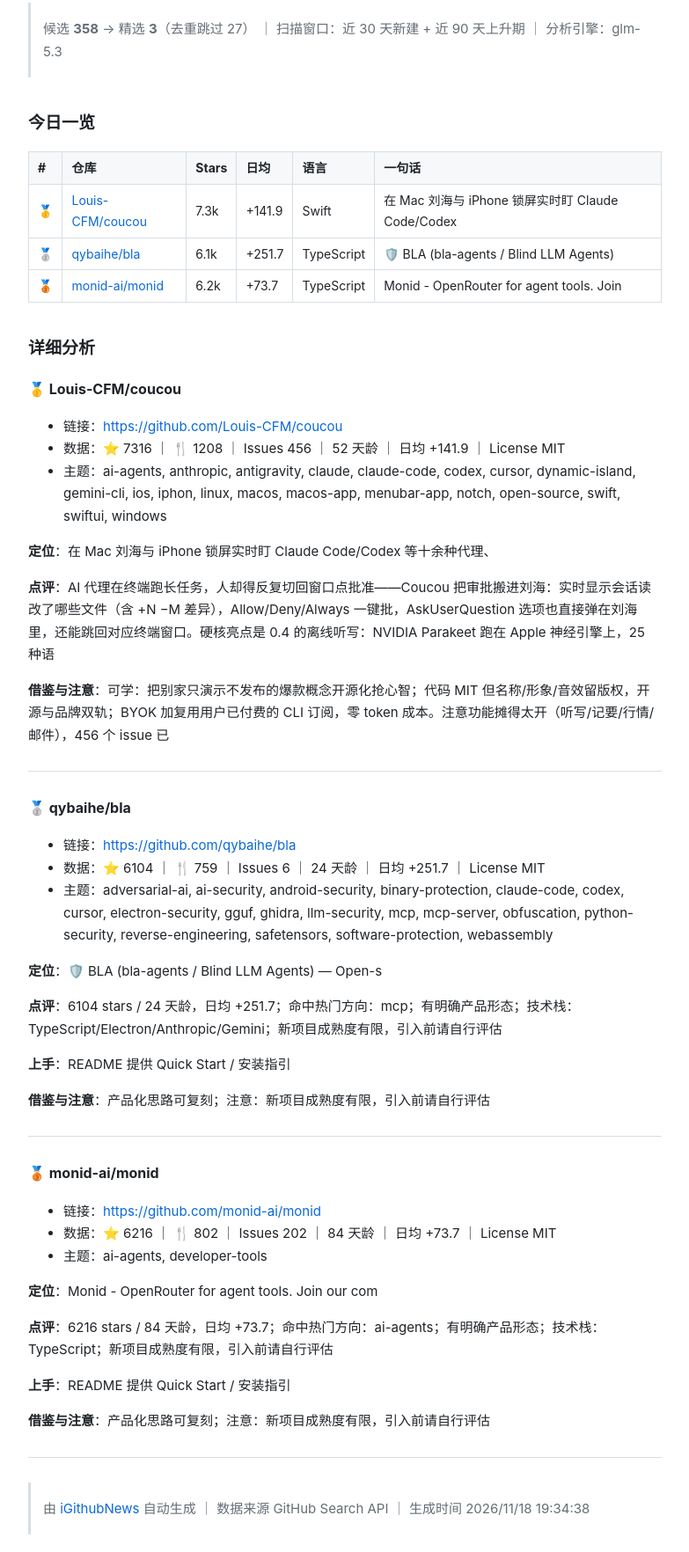
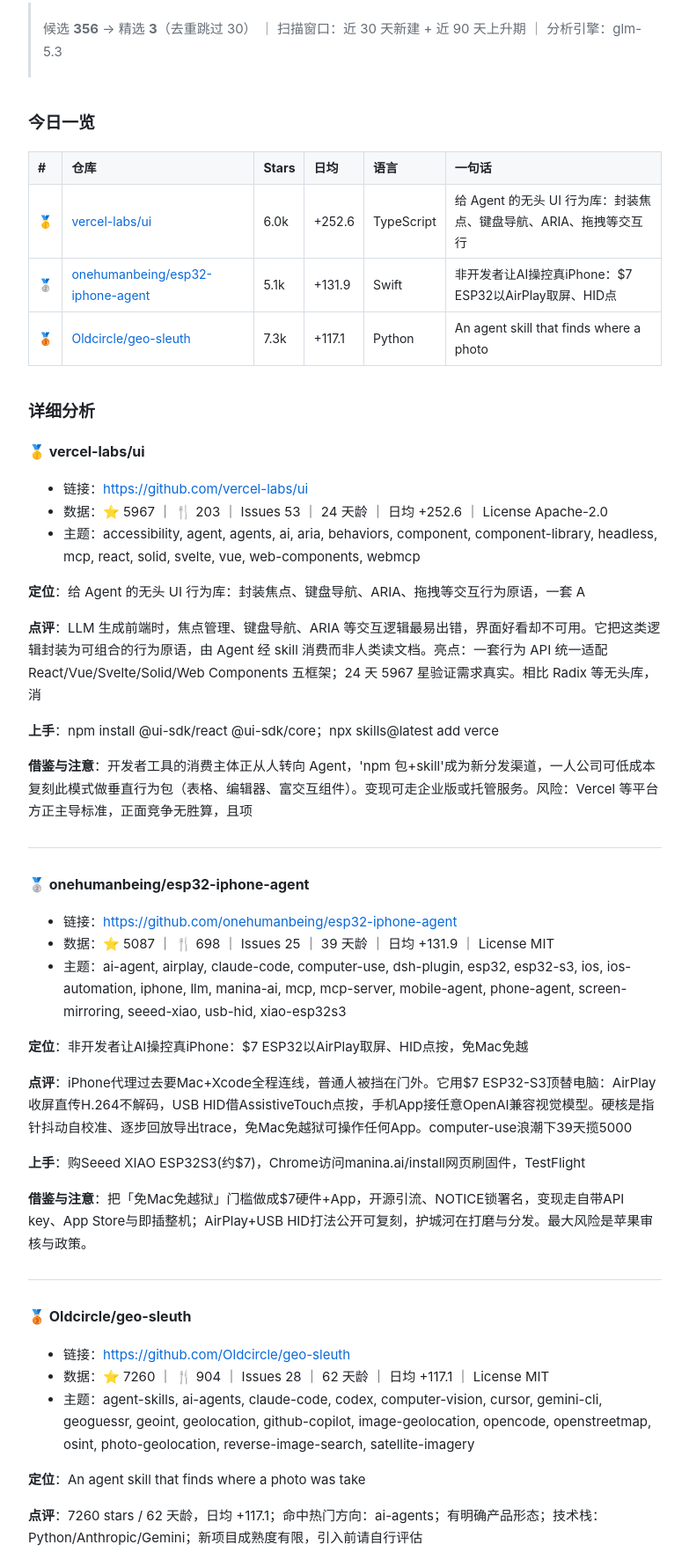
Before and after one commit to coolyi/ai-github-news, a plain HTML site: page index.html in a window 1280 px wide. Shown: the part 407-2171 px from the top of the page at 88% size, without its empty margins (248-1031 px from the left). Drawn offline with Linux system fonts and the light colour scheme.

Commit message:
发布 2026-11-19 日报 [skip ci]

```diff
--- a/index.html
+++ b/index.html
@@ -1,7 +1,7 @@
 <!doctype html>
 <html lang="zh-CN"><head>
 <meta charset="utf-8"><meta name="viewport" content="width=device-width,initial-scale=1">
-<title>GitHub AI 应用日报 · 2026年11月18日</title>
+<title>GitHub AI 应用日报 · 2026年11月19日</title>
 <style>
 :root { --fg:#1f2328; --muted:#656d76; --border:#d8dee4; --bg:#fff; --card:#f6f8fa; --accent:#0969da; }
 @media (prefers-color-scheme: dark) {
@@ -35,14 +35,14 @@ footer.site { margin-top:48px; color:var(--muted); font-size:13px; border-top:1p
 </head><body><main>
 <header class="site">
   <div class="kicker">iGithubNews · 每日 GitHub AI 新星榜</div>
-  <h1>2026年11月18日</h1>
-  <div class="sub">星期三 · Top 10 新兴 AI 应用 · 12 维度结构化分析</div>
+  <h1>2026年11月19日</h1>
+  <div class="sub">星期四 · Top 10 新兴 AI 应用 · 12 维度结构化分析</div>
 </header>
-<nav class="archive"><h2>往期归档</h2><ul><li><a href="./2026-11-18.html">2026年11月18日</a>　👈 今日</li>
+<nav class="archive"><h2>往期归档</h2><ul><li><a href="./2026-11-18.html">2026年11月18日</a></li>
 <li><a href="./2026-11-17.html">2026年11月17日</a></li></ul></nav>
-<article><h1>GitHub AI 应用日报 · 2026-11-18</h1>
+<article><h1>GitHub AI 应用日报 · 2026-11-19</h1>
 <blockquote>
-<p>候选 <strong>358</strong> → 精选 <strong>3</strong>（去重跳过 27） ｜ 扫描窗口：近 30 天新建 + 近 90 天上升期 ｜ 分析引擎：glm-5.3</p>
+<p>候选 <strong>356</strong> → 精选 <strong>3</strong>（去重跳过 30） ｜ 扫描窗口：近 30 天新建 + 近 90 天上升期 ｜ 分析引擎：glm-5.3</p>
 </blockquote>
 <h2>今日一览</h2>
 <table>
@@ -58,64 +58,65 @@ footer.site { margin-top:48px; color:var(--muted); font-size:13px; border-top:1p
 </thead>
 <tbody><tr>
 <td>🥇</td>
-<td><a href="https://github.com/Louis-CFM/coucou">Louis-CFM/coucou</a></td>
-<td>7.3k</td>
-<td>+141.9</td>
-<td>Swift</td>
-<td>在 Mac 刘海与 iPhone 锁屏实时盯 Claude Code/Codex</td>
+<td><a href="https://github.com/vercel-labs/ui">vercel-labs/ui</a></td>
+<td>6.0k</td>
+<td>+252.6</td>
+<td>TypeScript</td>
+<td>给 Agent 的无头 UI 行为库：封装焦点、键盘导航、ARIA、拖拽等交互行</td>
 </tr>
 <tr>
 <td>🥈</td>
-<td><a href="https://github.com/qybaihe/bla">qybaihe/bla</a></td>
-<td>6.1k</td>
-<td>+251.7</td>
-<td>TypeScript</td>
-<td>🛡️ BLA (bla-agents / Blind LLM Agents)</td>
+<td><a href="https://github.com/onehumanbeing/esp32-iphone-agent">onehumanbeing/esp32-iphone-agent</a></td>
+<td>5.1k</td>
+<td>+131.9</td>
+<td>Swift</td>
+<td>非开发者让AI操控真iPhone：$7 ESP32以AirPlay取屏、HID点</td>
 </tr>
 <tr>
 <td>🥉</td>
-<td><a href="https://github.com/monid-ai/monid">monid-ai/monid</a></td>
-<td>6.2k</td>
-<td>+73.7</td>
-<td>TypeScript</td>
-<td>Monid - OpenRouter for agent tools. Join</td>
+<td><a href="https://github.com/Oldcircle/geo-sleuth">Oldcircle/geo-sleuth</a></td>
+<td>7.3k</td>
+<td>+117.1</td>
+<td>Python</td>
+<td>An agent skill that finds where a photo</td>
 </tr>
 </tbody></table>
 <h2>详细分析</h2>
-<h3>🥇 Louis-CFM/coucou</h3>
+<h3>🥇 vercel-labs/ui</h3>
 <ul>
-<li>链接：<a href="https://github.com/Louis-CFM/coucou">https://github.com/Louis-CFM/coucou</a></li>
-<li>数据：⭐ 7316 ｜ 🍴 1208 ｜ Issues 456 ｜ 52 天龄 ｜ 日均 +141.9 ｜ License MIT</li>
-<li>主题：ai-agents, anthropic, antigravity, claude, claude-code, codex, cursor, dynamic-island, gemini-cli, ios, iphon, linux, macos, macos-app, menubar-app, notch, open-source, swift, swiftui, windows</li>
+<li>链接：<a href="https://github.com/vercel-labs/ui">https://github.com/vercel-labs/ui</a></li>
+<li>数据：⭐ 5967 ｜ 🍴 203 ｜ Issues 53 ｜ 24 天龄 ｜ 日均 +252.6 ｜ License Apache-2.0</li>
+<li>主题：accessibility, agent, agents, ai, aria, behaviors, component, component-library, headless, mcp, react, solid, svelte, vue, web-components, webmcp</li>
 </ul>
-<p><strong>定位</strong>：在 Mac 刘海与 iPhone 锁屏实时盯 Claude Code/Codex 等十余种代理、</p>
-<p><strong>点评</strong>：AI 代理在终端跑长任务，人却得反复切回窗口点批准——Coucou 把审批搬进刘海：实时显示会话读改了哪些文件（含 +N −M 差异），Allow/Deny/Always 一键批，AskUserQuestion 选项也直接弹在刘海里，还能跳回对应终端窗口。硬核亮点是 0.4 的离线听写：NVIDIA Parakeet 跑在 Apple 神经引擎上，25 种语</p>
-<p><strong>借鉴与注意</strong>：可学：把别家只演示不发布的爆款概念开源化抢心智；代码 MIT 但名称/形象/音效留版权，开源与品牌双轨；BYOK 加复用用户已付费的 CLI 订阅，零 token 成本。注意功能摊得太开（听写/记要/行情/邮件），456 个 issue 已</p>
+<p><strong>定位</strong>：给 Agent 的无头 UI 行为库：封装焦点、键盘导航、ARIA、拖拽等交互行为原语，一套 A</p>
+<p><strong>点评</strong>：LLM 生成前端时，焦点管理、键盘导航、ARIA 等交互逻辑最易出错，界面好看却不可用。它把这类逻辑封装为可组合的行为原语，由 Agent 经 skill 消费而非人类读文档。亮点：一套行为 API 统一适配 React/Vue/Svelte/Solid/Web Components 五框架；24 天 5967 星验证需求真实。相比 Radix 等无头库，消</p>
+<p><strong>上手</strong>：npm install @ui-sdk/react @ui-sdk/core；npx skills@latest add verce</p>
+<p><strong>借鉴与注意</strong>：开发者工具的消费主体正从人转向 Agent，&#39;npm 包+skill&#39;成为新分发渠道，一人公司可低成本复刻此模式做垂直行为包（表格、编辑器、富交互组件）。变现可走企业版或托管服务。风险：Vercel 等平台方正主导标准，正面竞争无胜算，且项</p>
 <hr>
-<h3>🥈 qybaihe/bla</h3>
+<h3>🥈 onehumanbeing/esp32-iphone-agent</h3>
 <ul>
-<li>链接：<a href="https://github.com/qybaihe/bla">https://github.com/qybaihe/bla</a></li>
-<li>数据：⭐ 6104 ｜ 🍴 759 ｜ Issues 6 ｜ 24 天龄 ｜ 日均 +251.7 ｜ License MIT</li>
-<li>主题：adversarial-ai, ai-security, android-security, binary-protection, claude-code, codex, cursor, electron-security, gguf, ghidra, llm-security, mcp, mcp-server, obfuscation, python-security, reverse-engineering, safetensors, software-protection, webassembly</li>
+<li>链接：<a href="https://github.com/onehumanbeing/esp32-iphone-agent">https://github.com/onehumanbeing/esp32-iphone-agent</a></li>
+<li>数据：⭐ 5087 ｜ 🍴 698 ｜ Issues 25 ｜ 39 天龄 ｜ 日均 +131.9 ｜ License MIT</li>
+<li>主题：ai-agent, airplay, claude-code, computer-use, dsh-plugin, esp32, esp32-s3, ios, ios-automation, iphone, llm, manina-ai, mcp, mcp-server, mobile-agent, phone-agent, screen-mirroring, seeed-xiao, usb-hid, xiao-esp32s3</li>
 </ul>
-<p><strong>定位</strong>：🛡️ BLA (bla-agents / Blind LLM Agents) — Open-s</p>
-<p><strong>点评</strong>：6104 stars / 24 天龄，日均 +251.7；命中热门方向：mcp；有明确产品形态；技术栈：TypeScript/Electron/Anthropic/Gemini；新项目成熟度有限，引入前请自行评估</p>
-<p><strong>上手</strong>：README 提供 Quick Start / 安装指引</p>
-<p><strong>借鉴与注意</strong>：产品化思路可复刻；注意：新项目成熟度有限，引入前请自行评估</p>
+<p><strong>定位</strong>：非开发者让AI操控真iPhone：$7 ESP32以AirPlay取屏、HID点按，免Mac免越</p>
+<p><strong>点评</strong>：iPhone代理过去要Mac+Xcode全程连线，普通人被挡在门外。它用$7 ESP32-S3顶替电脑：AirPlay收屏直传H.264不解码，USB HID借AssistiveTouch点按，手机App接任意OpenAI兼容视觉模型。硬核是指针抖动自校准、逐步回放导出trace，免Mac免越狱可操作任何App。computer-use浪潮下39天揽5000</p>
+<p><strong>上手</strong>：购Seeed XIAO ESP32S3(约$7)，Chrome访问manina.ai/install网页刷固件，TestFlight</p>
+<p><strong>借鉴与注意</strong>：把「免Mac免越狱」门槛做成$7硬件+App，开源引流、NOTICE锁署名，变现走自带API key、App Store与即插整机；AirPlay+USB HID打法公开可复刻，护城河在打磨与分发。最大风险是苹果审核与政策。</p>
 <hr>
-<h3>🥉 monid-ai/monid</h3>
+<h3>🥉 Oldcircle/geo-sleuth</h3>
 <ul>
-<li>链接：<a href="https://github.com/monid-ai/monid">https://github.com/monid-ai/monid</a></li>
-<li>数据：⭐ 6216 ｜ 🍴 802 ｜ Issues 202 ｜ 84 天龄 ｜ 日均 +73.7 ｜ License MIT</li>
-<li>主题：ai-agents, developer-tools</li>
+<li>链接：<a href="https://github.com/Oldcircle/geo-sleuth">https://github.com/Oldcircle/geo-sleuth</a></li>
+<li>数据：⭐ 7260 ｜ 🍴 904 ｜ Issues 28 ｜ 62 天龄 ｜ 日均 +117.1 ｜ License MIT</li>
+<li>主题：agent-skills, ai-agents, claude-code, codex, computer-vision, cursor, gemini-cli, geoguessr, geoint, geolocation, github-copilot, image-geolocation, opencode, openstreetmap, osint, photo-geolocation, reverse-image-search, satellite-imagery</li>
 </ul>
-<p><strong>定位</strong>：Monid - OpenRouter for agent tools. Join our com</p>
-<p><strong>点评</strong>：6216 stars / 84 天龄，日均 +73.7；命中热门方向：ai-agents；有明确产品形态；技术栈：TypeScript；新项目成熟度有限，引入前请自行评估</p>
+<p><strong>定位</strong>：An agent skill that finds where a photo was take</p>
+<p><strong>点评</strong>：7260 stars / 62 天龄，日均 +117.1；命中热门方向：ai-agents；有明确产品形态；技术栈：Python/Anthropic/Gemini；新项目成熟度有限，引入前请自行评估</p>
 <p><strong>上手</strong>：README 提供 Quick Start / 安装指引</p>
 <p><strong>借鉴与注意</strong>：产品化思路可复刻；注意：新项目成熟度有限，引入前请自行评估</p>
 <hr>
 <blockquote>
-<p>由 <a href="https://github.com/">iGithubNews</a> 自动生成 ｜ 数据来源 GitHub Search API ｜ 生成时间 2026/11/18 19:34:38</p>
+<p>由 <a href="https://github.com/">iGithubNews</a> 自动生成 ｜ 数据来源 GitHub Search API ｜ 生成时间 2026/11/19 16:41:03</p>
 </blockquote>
 
 </article>
```
Also changed, not shown: 2026-11-19.html (added, +124 -0 lines), 1 other file.
